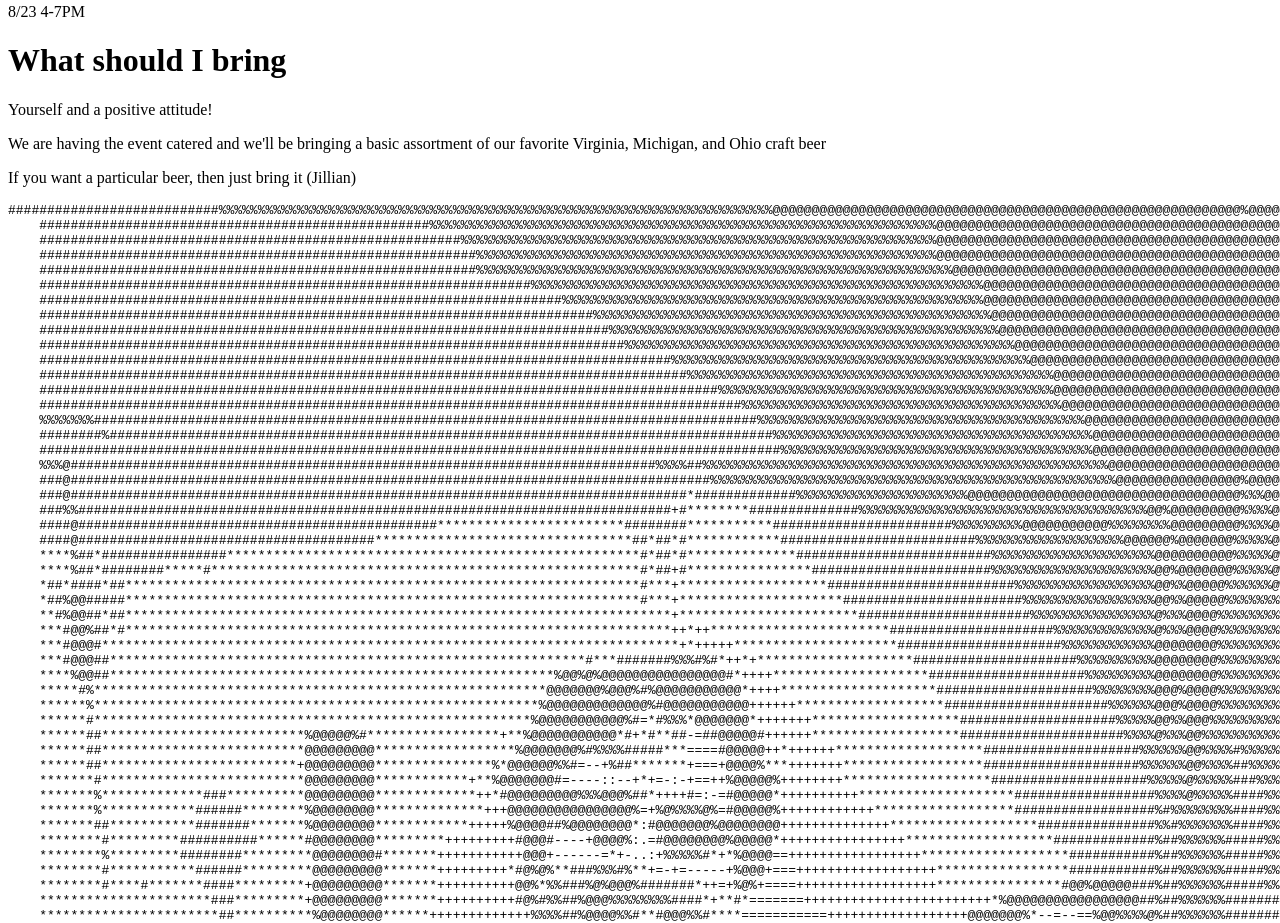
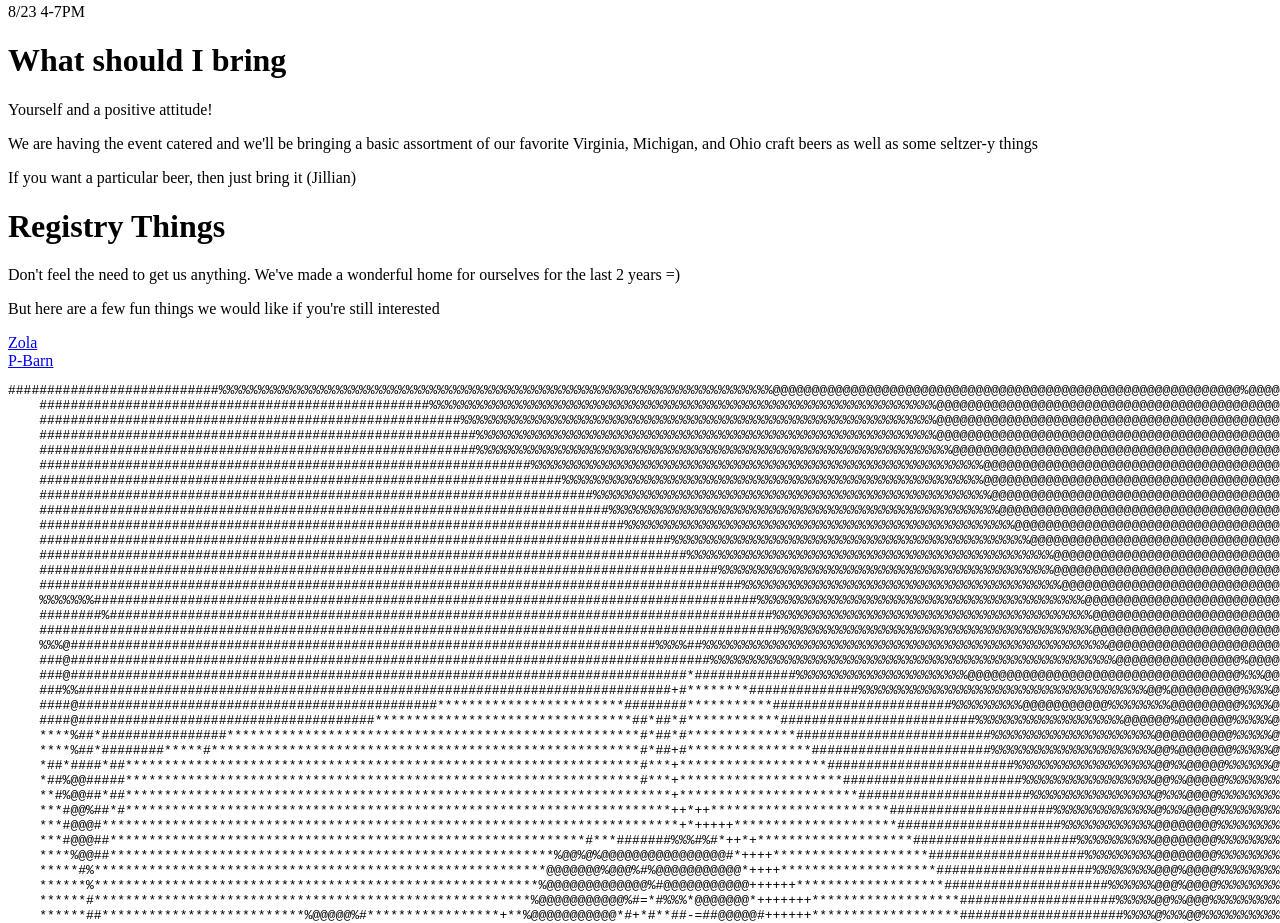
Before and after one commit to maxkross/wedding, a plain HTML site: page index.html in a window 1280 px wide. Shown: the part 777-1700 px from the top of the page. Drawn offline with Linux system fonts and the light colour scheme.

Commit message:
Added registry info

```diff
--- a/index.html
+++ b/index.html
@@ -16,8 +16,13 @@
   <p>8/23 4-7PM</p>
   <h1>What should I bring</h1>
   <p>Yourself and a positive attitude!</p>
-  <p>We are having the event catered and we'll be bringing a basic assortment of our favorite Virginia, Michigan, and Ohio craft beer</p>
+  <p>We are having the event catered and we'll be bringing a basic assortment of our favorite Virginia, Michigan, and Ohio craft beers as well as some seltzer-y things</p>
   <p>If you want a particular beer, then just bring it (Jillian)</p>
+  <h1>Registry Things</h1>
+  <p>Don't feel the need to get us anything. We've made a wonderful home for ourselves for the last 2 years =)</p>
+  <p>But here are a few fun things we would like if you're still interested</p>
+  <a href="https://www.zola.com/registry/kax4lyfe">Zola</a><br>
+  <a href="https://www.potterybarn.com/registry/9dhq8xrhlk/registry-list.html">P-Barn</a>
   <pre>###########################%%%%%%%%%%%%%%%%%%%%%%%%%%%%%%%%%%%%%%%%%%%%%%%%%%%%%%%%%%%%%%%%%%%%%%%@@@@@@@@@@@@@@@@@@@@@@@@@@@@@@@@@@@@@@@@@@@@@@@@@@@@@@@@@@@@%@@@@@@@@@@@@@@@@@@@@@@
     ##################################################%%%%%%%%%%%%%%%%%%%%%%%%%%%%%%%%%%%%%%%%%%%%%%%%%%%%%%%%%%%%%%%%%@@@@@@@@@@@@@@@@@@@@@@@@@@@@@@@@@@@@@@@@@@@@@@@@@@@@@@@@@@@@@@@@@@@@@@@@@@@@@@@@@@@@@
     ######################################################%%%%%%%%%%%%%%%%%%%%%%%%%%%%%%%%%%%%%%%%%%%%%%%%%%%%%%%%%%%%%@@@@@@@@@@@@@@@@@@@@@@@@@@@@@@@@@@@@@@@@@@@@@@@@@@@@@@@@@@@@@%%@@@@@@@@@@@@@@@@@@@@@@
```
